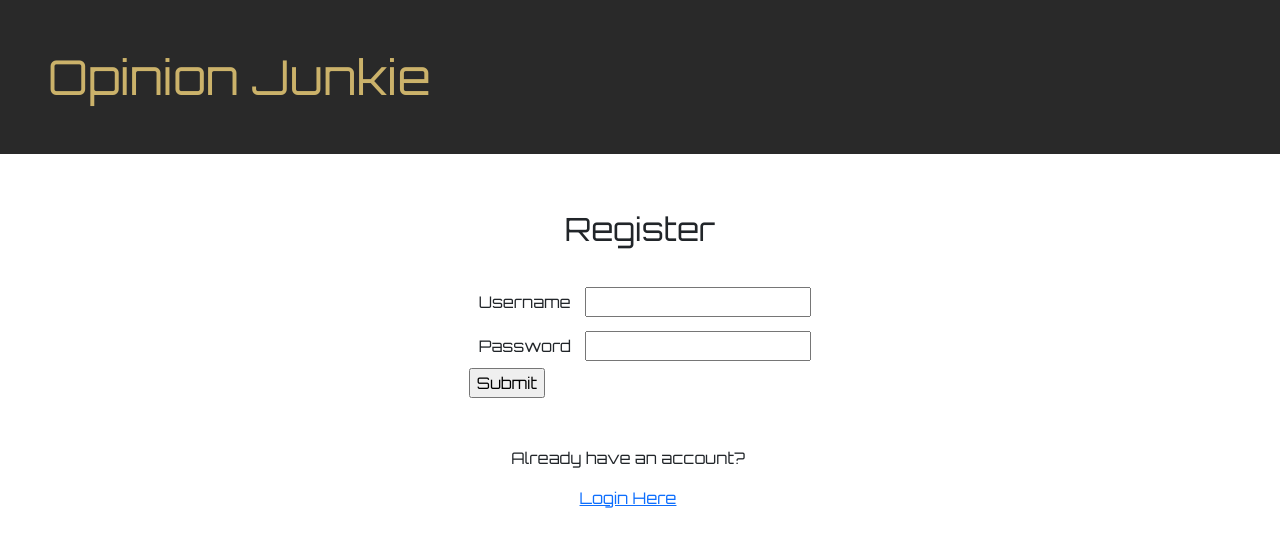
After one commit to amcroy33/opinion_junkie, a Django app: page /register/ in a window 1280 px wide. The commit adds this page. Shown: the top 557 px of the page. Run offline with Django 4.2, Linux system fonts and the light colour scheme.

Commit message:
second commit

```diff
--- a/opinion_junkie_proj/opinion_junkie_app/templates/base.html
+++ b/opinion_junkie_proj/opinion_junkie_app/templates/base.html
@@ -17,6 +17,19 @@
 </head>
 <body>
     <h1 class="display-5 ctm-h p-5">Opinion Junkie</h1>
+
+        {% if messages %}
+
+            {% for message  in messages %}
+
+                {{message}}
+
+            {% endfor %}
+
+
+        {% endif %}
+
+
         {% block content %}
 
 
--- a/opinion_junkie_proj/opinion_junkie_app/urls.py
+++ b/opinion_junkie_proj/opinion_junkie_app/urls.py
@@ -7,7 +7,7 @@ urlpatterns = [
     # path('myview/', views.myview, name='myview')
     path('', views.home, name='myview'),
     path('home/', views.home, name='home'),
-    path('detail/<str:title>', views.detail, name='detail')
-    # path('movie_detail', views.movie_detail, name='movie_detail')
+    path('detail/<str:title>', views.detail, name='detail'),
+    path('reviews/<str:title>', views.reviews, name='reviews')
 
 ]
--- a/opinion_junkie_proj/opinion_junkie_proj/urls.py
+++ b/opinion_junkie_proj/opinion_junkie_proj/urls.py
@@ -15,8 +15,10 @@ Including another URLconf
 """
 from django.contrib import admin
 from django.urls import path, include
+from users_app import views
 
 urlpatterns = [
     path('admin/', admin.site.urls),
-    path('', include('opinion_junkie_app.urls'))
+    path('', include('opinion_junkie_app.urls')),
+    path('', include('users_app.urls')),
 ]
--- a/opinion_junkie_proj/static/styles.css
+++ b/opinion_junkie_proj/static/styles.css
@@ -45,3 +45,7 @@ body {
 .card-ctm-1 {
     color: #cbb26a;
 }
+
+label {
+    padding: 10px;
+}
--- /dev/null
+++ b/opinion_junkie_proj/users_app/templates/register.html
@@ -0,0 +1,51 @@
+{% extends 'base.html' %}
+
+{% block content %}
+
+<div class="row">
+
+    <h2 class="col-12
+                d-flex
+                justify-content-center
+                mt-5">
+                Register</h2>
+
+    <div class="col-12
+                d-flex
+                justify-content-center
+                mt-4
+                ">
+
+                <form action="{% url 'users_app:register' %}" method="POST">
+
+                    <label for="username">Username</label>
+                    <input type="text" name="username" id="username">
+
+                    <br/>
+
+                    <label for="password">Password</label>
+                    <input type="password" name="password" id="password">
+
+                    <br/>
+
+                    <input type="submit" id="submit" value="Submit">
+
+                    {% csrf_token %}
+
+                </form>
+
+    </div>
+
+    <div class="row p-5">
+
+        <p class="col-12 d-flex justify-content-center">
+            Already have an account?</p>
+        <a href="{% url 'users_app:login' %}" class="col-12 d-flex justify-content-center">Login Here</a>
+
+    </div>
+
+</div>
+
+
+
+{% endblock content %}
--- /dev/null
+++ b/opinion_junkie_proj/users_app/urls.py
@@ -0,0 +1,10 @@
+from django.urls import path
+
+from . import views
+
+app_name = 'users_app'
+
+urlpatterns = [
+    path('register/', views.register, name='register'),
+    path('login/', views.login, name='login')
+]
--- a/opinion_junkie_proj/users_app/views.py
+++ b/opinion_junkie_proj/users_app/views.py
@@ -1,3 +1,58 @@
-from django.shortcuts import render
+import re
+from django.shortcuts import render, redirect
+from django.http import HttpResponse
+from .models import User
+from django.contrib.auth import (
+    authenticate,
+    login as django_login,
+    logout as django_logout
+    )
+
+from django.contrib import messages
 
 # Create your views here.
+def register(request):
+
+    if request.method == 'GET':
+        return render(request, 'register.html')
+
+    elif request.method == 'POST':
+        form = request.POST
+
+        username = form.get('username')
+        password = form.get('password')
+
+        new_user = User.objects.create_user(
+            username=username,
+            password=password
+        )
+
+        messages.success(request, f'Welcome, {new_user.username}')
+
+        django_login(request, new_user)
+
+        return redirect('opinion_junkie_app:home')
+
+def login(request):
+
+    if request.method == 'GET':
+        return render(request, 'login.html')
+
+    elif request.method == 'POST':
+        form = request.POST
+
+        username = form.get('username')
+        password = form.get('password')
+
+        user = authenticate(request, username=username, password=password)
+
+        if user is None:
+
+            messages.error(request, 'Invalid Username or Password')
+            return render(request, 'login.html')
+
+        django_login(request, user)
+
+        messages.success(request, f"Welcome {user.username}!")
+
+        return render(request, 'login.html')
```
Also changed, not shown: opinion_junkie_proj/opinion_junkie_app/templates/movie/detail.html (+7 -3 lines), opinion_junkie_proj/opinion_junkie_app/templates/reviews/reviews.html (added, +12 -0 lines), opinion_junkie_proj/opinion_junkie_app/views.py (+12 -2 lines), opinion_junkie_proj/users_app/templates/login.html (added, +52 -0 lines), opinion_junkie_proj/opinion_junkie_proj/settings.py (line endings or trailing spaces).
